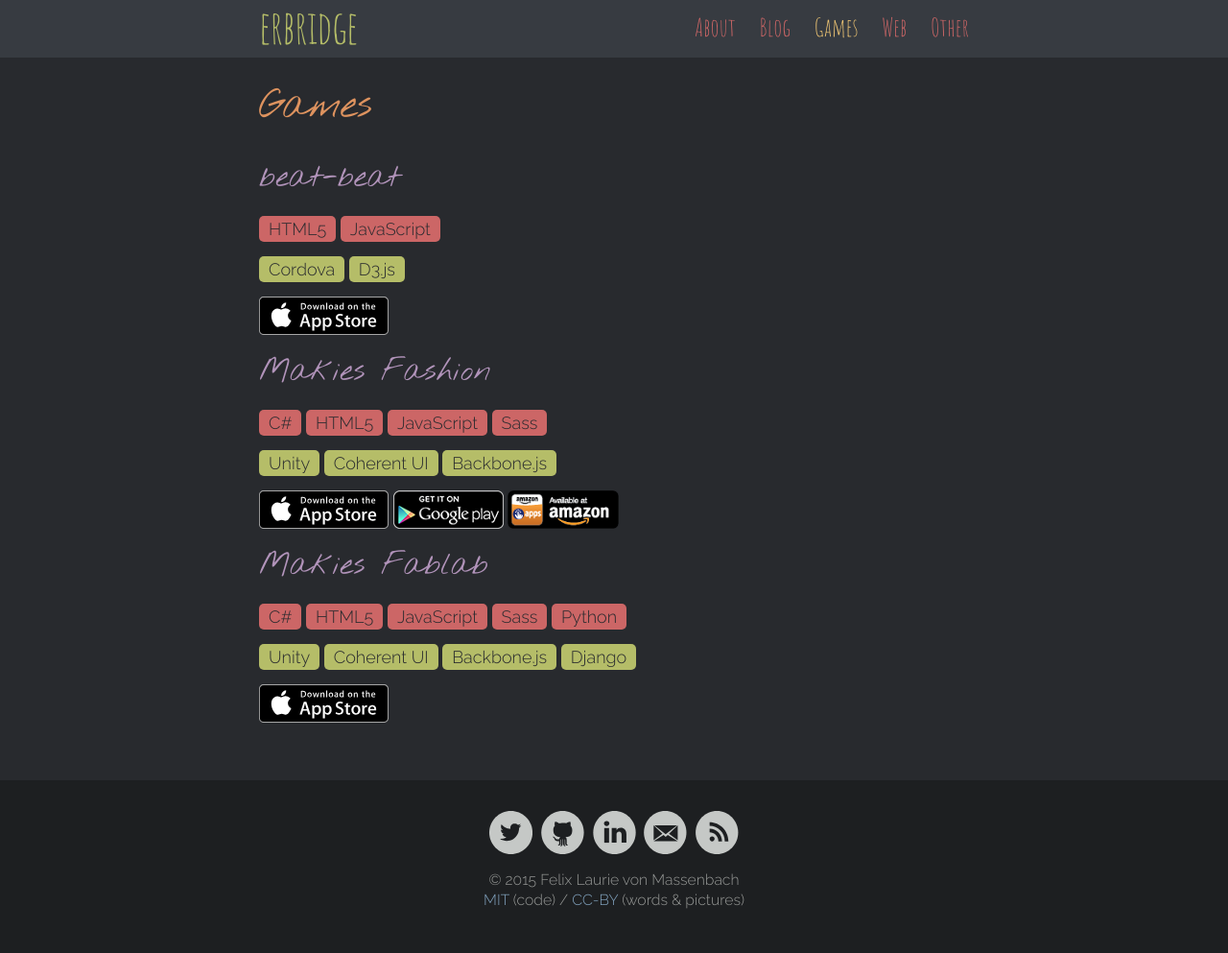
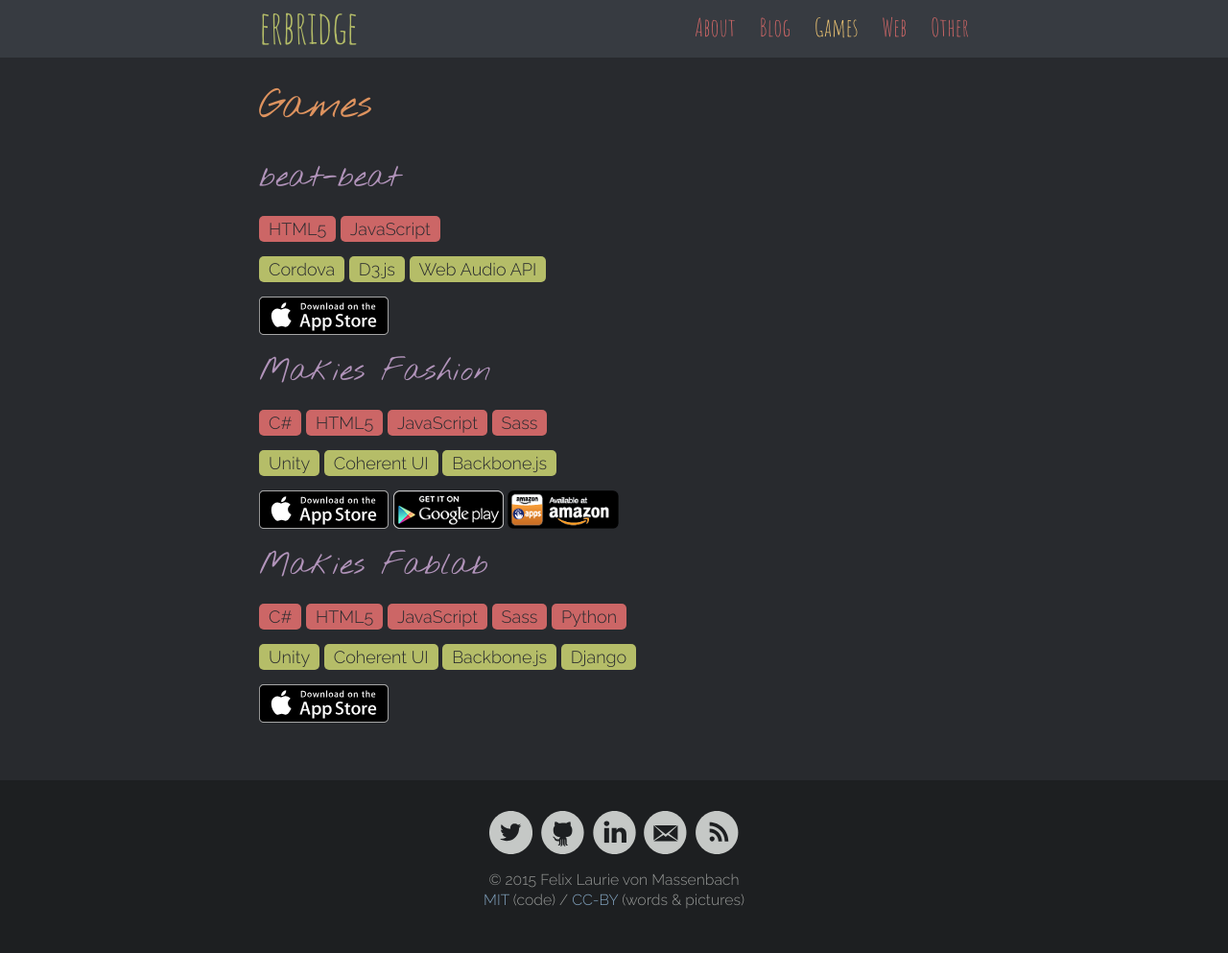
Before and after one commit to erbridge/erbridge.github.io, a Jekyll site: the page built from pages/02-game.md, in a window 1280 px wide. Shown: the whole page at 96% size. Built offline with Jekyll 4.4.1, drawn with Linux system fonts in a browser that asks for light colours.

Commit message:
Add Web Audio API to the beat-beat frameworks.

```diff
--- a/pages/02-game.md
+++ b/pages/02-game.md
@@ -6,7 +6,7 @@ permalink: /games/
 
 <span class="tag tag--lang">HTML5</span> <span class="tag tag--lang">JavaScript</span>
 
-<span class="tag tag--framework">Cordova</span> <span class="tag tag--framework">D3.js</span>
+<span class="tag tag--framework">Cordova</span> <span class="tag tag--framework">D3.js</span> <span class="tag tag--framework">Web Audio API</span>
 
 [![App Store](/images/apple-appstore.svg){:class="appstore"}](https://itunes.apple.com/gb/app/beat-beat/id976093898){:target="_blank"}
 
```
